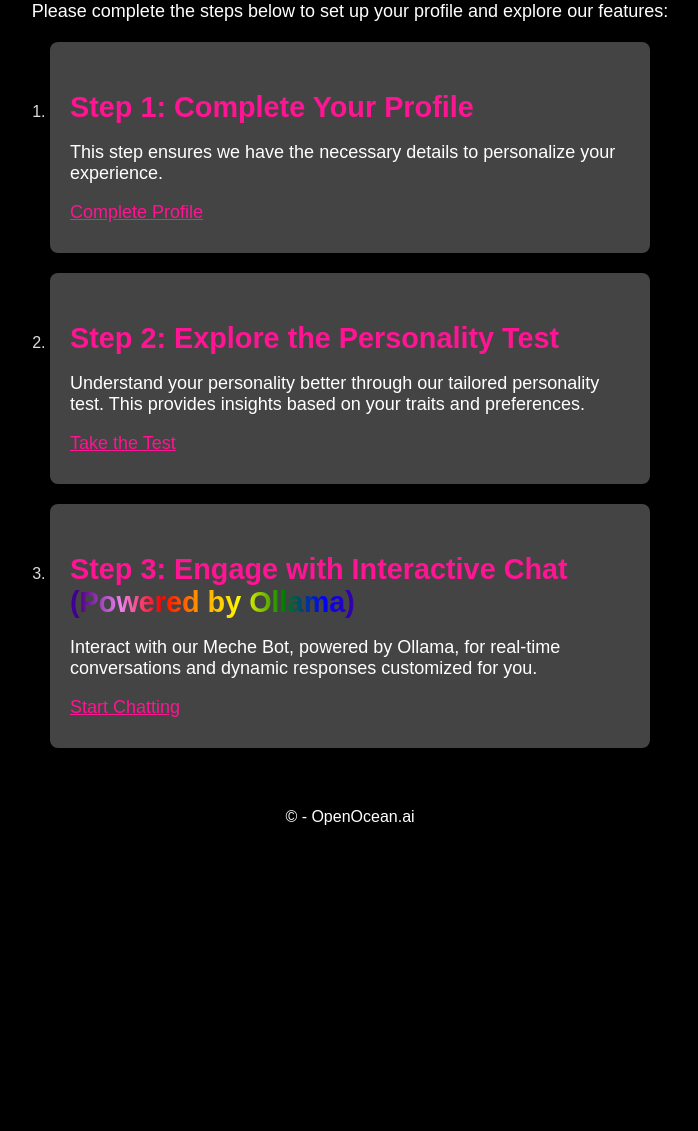
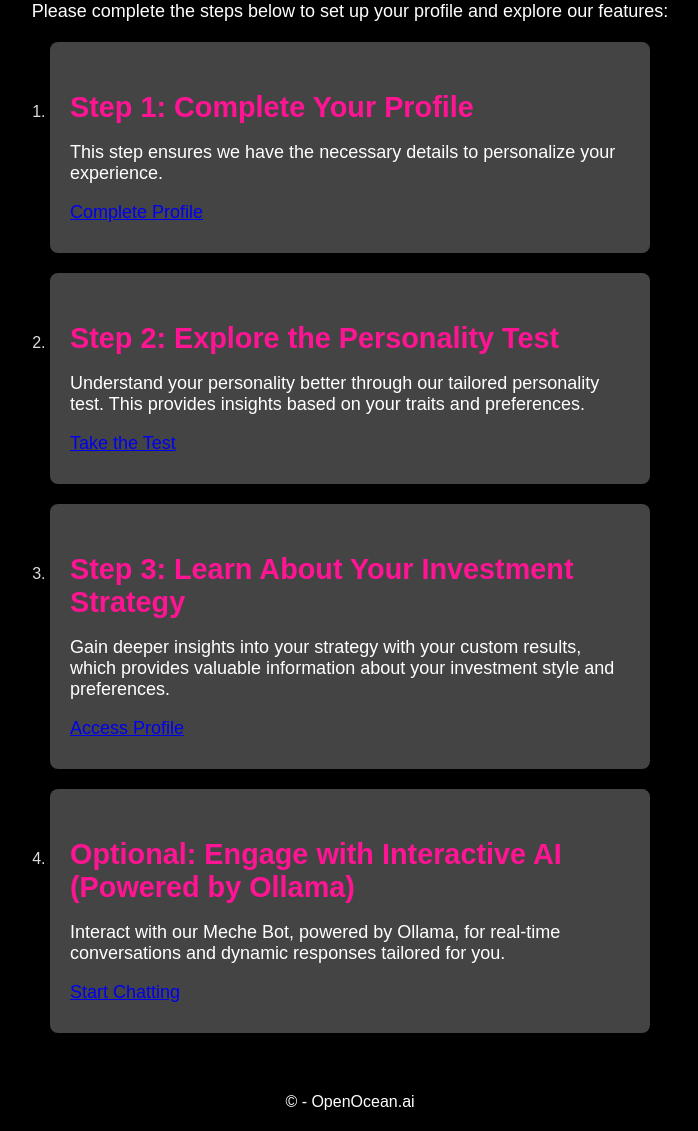
Before and after one commit to OsvaldoTA1/AFRL-Project-UI-Redesign, a Flask app: page /home in a window 1280 px wide. Shown: the part 250-1381 px from the top of the page, without its empty margins (290-988 px from the left). Before the commit the page ends 1075 px from the top, so only its background shows below. Run offline with Flask 3, Linux system fonts and the light colour scheme; the visitor is signed in with stand-in values (Sample User, id 1).

Commit message:
Add additional content to authenticated home page

```diff
--- a/app/templates/home.html
+++ b/app/templates/home.html
@@ -12,40 +12,52 @@
         <li>
             <h3>Step 1: Complete Your Profile</h3>
             <p>This step ensures we have the necessary details to personalize your experience.</p>
-            <p><a class="purple-text-links" href="{{ url_for('edit_profile') }}">Complete Profile</a></p>
+            <p><a class="pastel-text-links" href="{{ url_for('edit_profile') }}">Complete Profile</a></p>
         </li>
         <li>
             <h3>Step 2: Explore the Personality Test</h3>
             <p>Understand your personality better through our tailored personality test. This provides insights based on your traits and preferences.</p>
-            <p><a class="purple-text-links" href="{{ url_for('personality_test') }}">Take the Test</a></p>
+            <p><a class="pastel-text-links" href="{{ url_for('personality_test') }}">Take the Test</a></p>
         </li>
         <li>
-            <h3>Step 3: Engage with Interactive Chat <span class="rainbow">(Powered by Ollama)</span></h3>
-            <p>Interact with our Meche Bot, powered by Ollama, for real-time conversations and dynamic responses customized for you.</p>
-            <p><a class="purple-text-links" href="{{ url_for('chat') }}">Start Chatting</a></p>
+            <h3>Step 3: Learn About Your Investment Strategy</h3>
+            <p>Gain deeper insights into your strategy with your custom results, which provides valuable information about your investment style and preferences.</p>
+            <p><a class="pastel-text-links" href="{{ url_for('profile', username=current_user.username) }}">Access Profile</a></p>
+        </li>
+        <li>
+            <h3>Optional: Engage with Interactive AI (Powered by Ollama)</h3>
+            <p>Interact with our Meche Bot, powered by Ollama, for real-time conversations and dynamic responses tailored for you.</p>
+            <p><a class="pastel-text-links" href="{{ url_for('chat') }}">Start Chatting</a></p>
         </li>
     </ol>
 </div>
 {% else %}
-    <h1>Welcome to OpenOcean.ai</h1>
-    <p class="home-paragraph"><a class="purple-text-links" href="{{ url_for('login') }}">Log in</a> to get started, no account? It takes less than 5 minutes to <a class="purple-text-links" href="{{ url_for('register') }}">Sign up</a>!</p>
+    <div class="home-hero">
+        <h1>Welcome to TrustVest</h1>
+        <p class="home-paragraph"><a class="pastel-text-links" href="{{ url_for('login') }}">Log in</a> to get started. New here? It takes less than 5 minutes to <a class="pastel-text-links" href="{{ url_for('register') }}">Sign up</a>!</p>
+    </div>
 
     <!-- Feature Highlights Section -->
     <section class="features-highlight">
         <h2 class="centered">Explore the Features</h2>
         <div class="features-grid">
             <div class="feature">
-                <img src="{{ url_for('static', filename='images/chat_feature.png') }}" alt="Chat Feature">
-                <h3 class="centered">Interactive Chat</h3>
-                <p>Engage in real-time conversations with the Meche Bot and explore dynamic responses powered by Ollama.</p>
-            </div>
-            <div class="feature">
-                <img src="{{ url_for('static', filename='images/personality_test_feature.png') }}" alt="Personality Test Feature">
+                <img src="{{ url_for('static', filename='img/personality_test_feature.png') }}" alt="Personality Test Feature">
                 <h3 class="centered">Personality Tests</h3>
                 <p>Take personalized tests to understand your personality traits and receive insightful analysis.</p>
             </div>
+            <div class="feature">
+                <img src="{{ url_for('static', filename='img/investment_profile_feature.png') }}" alt="Investment Profile Feature">
+                <h3 class="centered">Discover Your Investment Profile</h3>
+                <p>Get tailored insights and recommendations based on your personality test results to optimize your investment strategy.</p>
+            </div>
+            <div class="feature">
+                <img src="{{ url_for('static', filename='img/chat_feature.png') }}" alt="Chat Feature">
+                <h3 class="centered">Interactive AI</h3>
+                <p>Engage in real-time conversations with the Meche Bot and explore dynamic responses powered by Ollama.</p>
+            </div>
         </div>
-        <p class="centered">Join us and start exploring today!</p>
+        <p class="centered">Sign up and uncover your investment strategy today!</p>
     </section>
 {% endif %}
 {% endblock %}
```
